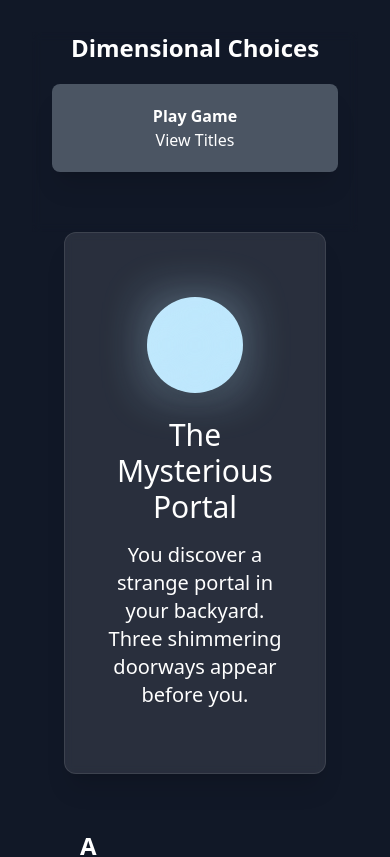
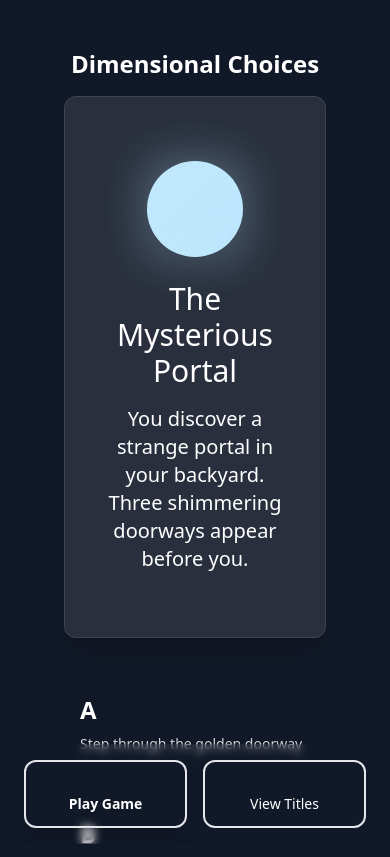
Before and after one commit to AlexanderHMagno/multiuniverse, a React (Vite) app: page / in a window 390 px wide. Shown: the top 857 px of the page. Built offline with nearby package versions, Linux system fonts and the light colour scheme.

Commit message:
Allow new changes to the menu

```diff
--- a/src/App.tsx
+++ b/src/App.tsx
@@ -8,57 +8,71 @@ function App() {
   const [activeTab, setActiveTab] = useState<'game' | 'titles'>('game');
 
   return (
-    <div className="min-h-screen bg-base-100">
-      <div className="navbar bg-base-200/50 backdrop-blur-sm sticky top-0 z-50">
-        <div className="navbar-start">
-          <motion.div
-            className="text-2xl font-bold text-primary"
-            initial={{ opacity: 0, x: -20 }}
-            animate={{ opacity: 1, x: 0 }}
-            transition={{ duration: 0.5 }}
-          >
-            Dimensional Choices
-          </motion.div>
-        </div>
-        <div className="navbar-center">
-          <div className="tabs tabs-boxed bg-base-300/50 backdrop-blur-sm shadow-xl bg-gray-600 m-5 p-5 rounded-lg">
+    <div className="min-h-screen bg-base-100 flex flex-col md:flex-row">
+      {/* Desktop Sidebar */}
+      <div className="hidden md:flex flex-col w-64 bg-base-200/50 backdrop-blur-sm min-h-screen sticky top-0">
+        <motion.div
+          className="p-4 text-2xl font-bold text-primary"
+          initial={{ opacity: 0, x: -20 }}
+          animate={{ opacity: 1, x: 0 }}
+          transition={{ duration: 0.5 }}
+        >
+          Dimensional Choices
+        </motion.div>
+
+        {/* Journey Map Style Navigation */}
+        <div className="flex flex-col items-center gap-4 p-4 relative">
+          {/* Connecting Line */}
+          <div className="absolute top-0 bottom-0 left-1/2 w-1 bg-primary/20 transform -translate-x-1/2" />
+
+          {/* Game Node */}
+          <div className="relative w-full">
             <motion.button
-              className={`relative tab tab-lg px-8 transition-colors duration-200 ${activeTab === 'game' ? 'text-primary font-bold' : 'hover:text-primary'}`}
+              className={`relative w-full px-6 py-4 text-left transition-colors duration-200 rounded-xl border-2 ${
+                activeTab === 'game'
+                  ? 'border-primary bg-base-100 text-primary font-bold shadow-lg shadow-primary/20'
+                  : 'border-base-300 hover:border-primary/50'
+              }`}
               onClick={() => setActiveTab('game')}
-              whileHover={{ scale: 1.05 }}
-              whileTap={{ scale: 0.95 }}
+              whileHover={{ scale: 1.02 }}
+              whileTap={{ scale: 0.98 }}
             >
-              <span className="relative z-10">Play Game</span>
-              {activeTab === 'game' && (
-                <motion.div
-                  className="absolute inset-0 bg-base-100 rounded-btn"
-                  layoutId="tab-background"
-                  transition={{ type: "spring", bounce: 0.2, duration: 0.6 }}
-                />
-              )}
+              <div className="flex items-center gap-3">
+                <div className={`w-3 h-3 rounded-full ${
+                  activeTab === 'game' ? 'bg-primary animate-pulse' : 'bg-base-300'
+                }`} />
+                <span className="relative z-10">Play Game</span>
+              </div>
             </motion.button>
+          </div>
+
+          {/* Titles Node */}
+          <div className="relative w-full">
             <motion.button
-              className={`relative tab tab-lg px-8 transition-colors duration-200 ${activeTab === 'titles' ? 'text-primary font-bold' : 'hover:text-primary'}`}
+              className={`relative w-full px-6 py-4 text-left transition-colors duration-200 rounded-xl border-2 ${
+                activeTab === 'titles'
+                  ? 'border-primary bg-base-100 text-primary font-bold shadow-lg shadow-primary/20'
+                  : 'border-base-300 hover:border-primary/50'
+              }`}
               onClick={() => setActiveTab('titles')}
-              whileHover={{ scale: 1.05 }}
-              whileTap={{ scale: 0.95 }}
+              whileHover={{ scale: 1.02 }}
+              whileTap={{ scale: 0.98 }}
             >
-              <span className="relative z-10">View Titles</span>
-              {activeTab === 'titles' && (
-                <motion.div
-                  className="absolute inset-0 bg-base-100 rounded-btn"
-                  layoutId="tab-background"
-                  transition={{ type: "spring", bounce: 0.2, duration: 0.6 }}
-                />
-              )}
+              <div className="flex items-center gap-3">
+                <div className={`w-3 h-3 rounded-full ${
+                  activeTab === 'titles' ? 'bg-primary animate-pulse' : 'bg-base-300'
+                }`} />
+                <span className="relative z-10">View Titles</span>
+              </div>
             </motion.button>
           </div>
         </div>
-        <div className="navbar-end">
+
+        <div className="mt-auto p-4">
           <motion.div
             className="badge badge-primary badge-outline gap-2 p-4"
-            initial={{ opacity: 0, x: 20 }}
-            animate={{ opacity: 1, x: 0 }}
+            initial={{ opacity: 0 }}
+            animate={{ opacity: 1 }}
             transition={{ duration: 0.5 }}
           >
             <div className="w-2 h-2 bg-primary rounded-full animate-pulse"></div>
@@ -67,7 +81,20 @@ function App() {
         </div>
       </div>
 
-      <main className="container mx-auto pb-16 px-4">
+      {/* Mobile Top Bar */}
+      <div className="md:hidden bg-base-200/50 backdrop-blur-sm sticky top-0 z-50 p-4">
+        <motion.div
+          className="text-2xl font-bold text-primary text-center"
+          initial={{ opacity: 0 }}
+          animate={{ opacity: 1 }}
+          transition={{ duration: 0.5 }}
+        >
+          Dimensional Choices
+        </motion.div>
+      </div>
+
+      {/* Main Content */}
+      <main className="flex-1 container mx-auto pb-24 md:pb-16 px-4">
         <AnimatePresence mode="wait">
           <motion.div
             key={activeTab}
@@ -80,6 +107,52 @@ function App() {
           </motion.div>
         </AnimatePresence>
       </main>
+
+      {/* Mobile Bottom Navigation - Journey Style */}
+      <div className="md:hidden fixed bottom-0 left-0 right-0 bg-base-200/50 backdrop-blur-sm p-4">
+        <div className="flex justify-around items-center relative">
+          {/* Connecting Line */}
+          <div className="absolute left-0 right-0 top-1/2 h-0.5 bg-primary/20 transform -translate-y-1/2" />
+
+          {/* Game Node */}
+          <motion.button
+            className={`relative flex-1 mx-2 px-4 py-3 rounded-xl border-2 ${
+              activeTab === 'game'
+                ? 'border-primary bg-base-100 text-primary font-bold shadow-lg shadow-primary/20'
+                : 'border-base-300 hover:border-primary/50'
+            }`}
+            onClick={() => setActiveTab('game')}
+            whileHover={{ scale: 1.02 }}
+            whileTap={{ scale: 0.98 }}
+          >
+            <div className="flex flex-col items-center gap-2">
+              <div className={`w-3 h-3 rounded-full ${
+                activeTab === 'game' ? 'bg-primary animate-pulse' : 'bg-base-300'
+              }`} />
+              <span className="relative z-10 text-sm">Play Game</span>
+            </div>
+          </motion.button>
+
+          {/* Titles Node */}
+          <motion.button
+            className={`relative flex-1 mx-2 px-4 py-3 rounded-xl border-2 ${
+              activeTab === 'titles'
+                ? 'border-primary bg-base-100 text-primary font-bold shadow-lg shadow-primary/20'
+                : 'border-base-300 hover:border-primary/50'
+            }`}
+            onClick={() => setActiveTab('titles')}
+            whileHover={{ scale: 1.02 }}
+            whileTap={{ scale: 0.98 }}
+          >
+            <div className="flex flex-col items-center gap-2">
+              <div className={`w-3 h-3 rounded-full ${
+                activeTab === 'titles' ? 'bg-primary animate-pulse' : 'bg-base-300'
+              }`} />
+              <span className="relative z-10 text-sm">View Titles</span>
+            </div>
+          </motion.button>
+        </div>
+      </div>
     </div>
   );
 }
```
